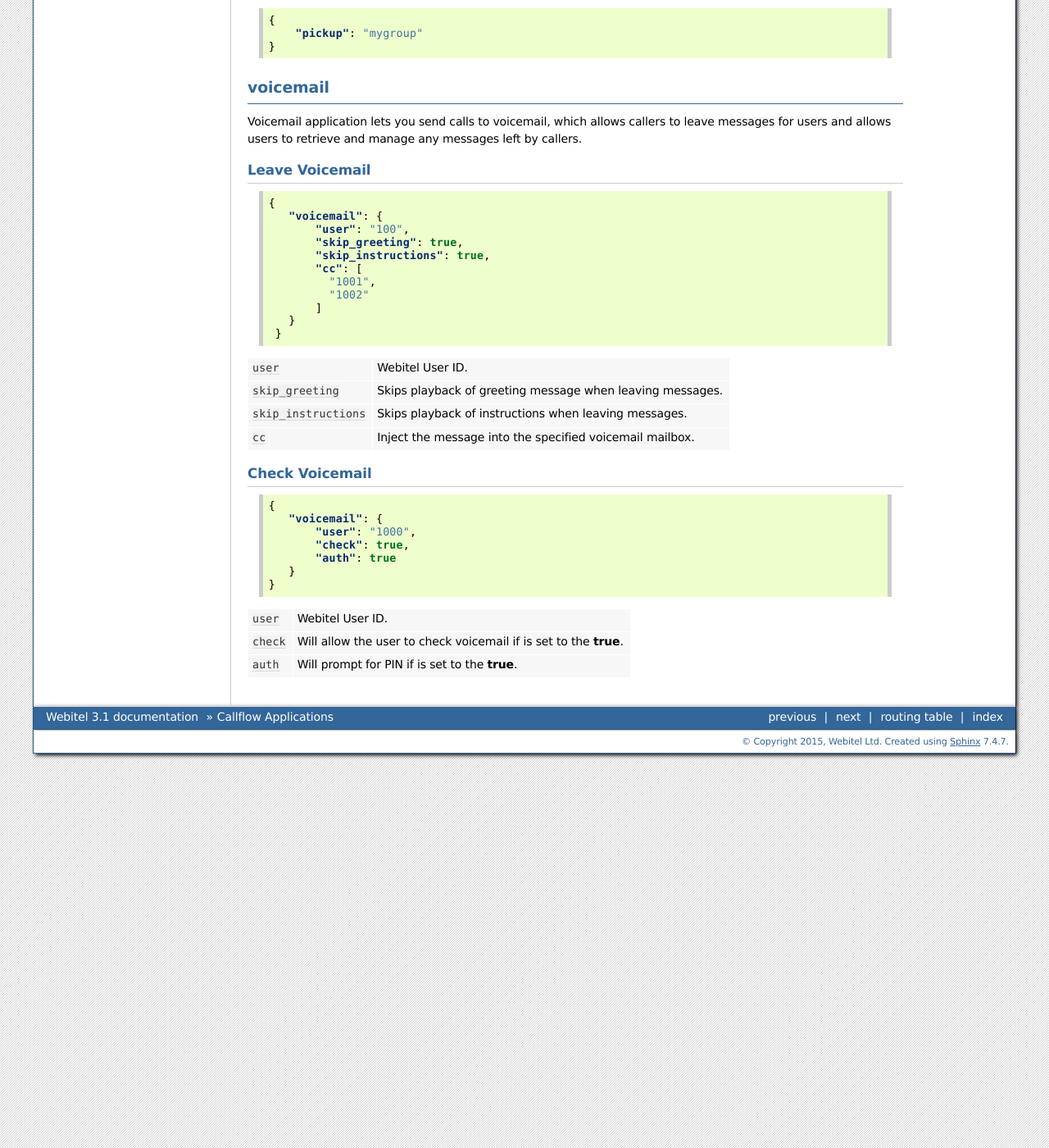
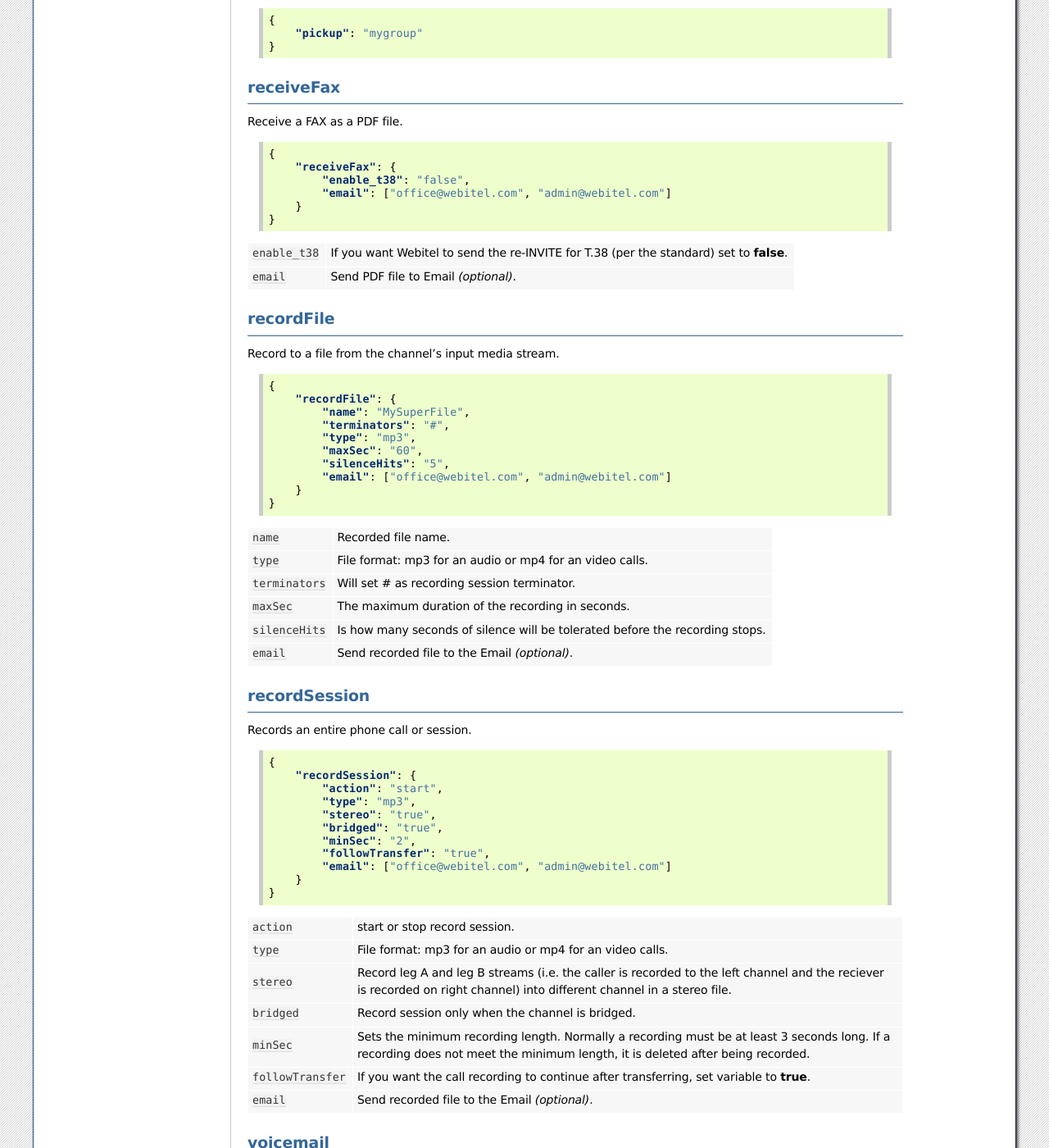
Before and after one commit to webitel/docs-en, a Sphinx documentation site: the page built from source/acr-applications.rst, in a window 1280 px wide and 1400 px high, scrolled down 4189 px. Shown: the whole window at 82% size. Built offline with Sphinx 7.4.7, drawn with Linux system fonts in a browser that asks for light colours; some of the changed text lies outside the part shown.

Commit message:
added recordSession, recordFile and reciveFax applications.

```diff
--- a/source/acr-applications.rst
+++ b/source/acr-applications.rst
@@ -286,12 +286,105 @@
         "pickup": "mygroup"
     }
 
+
+receiveFax
+----------
+
+Receive a FAX as a PDF file.
+
+.. code-block:: json
+
+    {
+        "receiveFax": {
+            "enable_t38": "false",
+            "email": ["office@webitel.com", "admin@webitel.com"]
+        }
+    }
+
++----------------+-----------------------------------------------------------------------------------------+
+| ``enable_t38`` | If you want Webitel to send the re-INVITE for T.38 (per the standard) set to **false**. |
++----------------+-----------------------------------------------------------------------------------------+
+| ``email``      | Send PDF file to Email *(optional)*.                                                    |
++----------------+-----------------------------------------------------------------------------------------+
+
+recordFile
+----------
+
+Record to a file from the channel's input media stream.
+
+.. code-block:: json
+
+
+    {
+        "recordFile": {
+            "name": "MySuperFile",
+            "terminators": "#",
+            "type": "mp3",
+            "maxSec": "60",
+            "silenceHits": "5",
+            "email": ["office@webitel.com", "admin@webitel.com"]
+        }
+    }
+
++--------------------+------------------------------------------------------------------------------------------+
+| ``name``           | Recorded file name.                                                                      |
++--------------------+------------------------------------------------------------------------------------------+
+| ``type``           | File format: mp3 for an audio or mp4 for an video calls.                                 |
++--------------------+------------------------------------------------------------------------------------------+
+| ``terminators``    | Will set # as recording session terminator.                                              |
++--------------------+------------------------------------------------------------------------------------------+
+| ``maxSec``         | The maximum duration of the recording in seconds.                                        |
++--------------------+------------------------------------------------------------------------------------------+
+| ``silenceHits``    | Is how many seconds of silence will be tolerated before the recording stops.             |
++--------------------+------------------------------------------------------------------------------------------+
+| ``email``          | Send recorded file to the Email *(optional)*.                                            |
++--------------------+------------------------------------------------------------------------------------------+
+
+
+recordSession
+-------------
+
+Records an entire phone call or session.
+
+.. code-block:: json
+
+    {
+        "recordSession": {
+            "action": "start",
+            "type": "mp3",
+            "stereo": "true",
+            "bridged": "true",
+            "minSec": "2",
+            "followTransfer": "true",
+            "email": ["office@webitel.com", "admin@webitel.com"]
+        }
+    }
+
++--------------------+------------------------------------------------------------------------------------------+
+| ``action``         | start or stop record session.                                                            |
++--------------------+------------------------------------------------------------------------------------------+
+| ``type``           | File format: mp3 for an audio or mp4 for an video calls.                                 |
++--------------------+------------------------------------------------------------------------------------------+
+| ``stereo``         | Record leg A and leg B streams (i.e. the caller is recorded to the left channel and the  |
+|                    | reciever is recorded on right channel) into different channel in a stereo file.          |
++--------------------+------------------------------------------------------------------------------------------+
+| ``bridged``        | Record session only when the channel is bridged.                                         |
++--------------------+------------------------------------------------------------------------------------------+
+| ``minSec``         | Sets the minimum recording length. Normally a recording must be at least 3 seconds long. |
+|                    | If a recording does not meet the minimum length, it is deleted after being recorded.     |
++--------------------+------------------------------------------------------------------------------------------+
+| ``followTransfer`` | If you want the call recording to continue after transferring, set variable to **true**. |
++--------------------+------------------------------------------------------------------------------------------+
+| ``email``          | Send recorded file to the Email *(optional)*.                                            |
++--------------------+------------------------------------------------------------------------------------------+
+
+
 voicemail
 ---------
 
 Voicemail application lets you send calls to voicemail, which allows callers to leave messages for users and allows users to retrieve and manage any messages left by callers.
 
-Leave Voicemail
+leave voicemail
 +++++++++++++++
 
 .. code-block:: json
@@ -318,7 +411,7 @@
 | ``cc``                | Inject the message into the specified voicemail mailbox.               |
 +-----------------------+------------------------------------------------------------------------+
 
-Check Voicemail
+check voicemail
 +++++++++++++++
 
 .. code-block:: json
```
